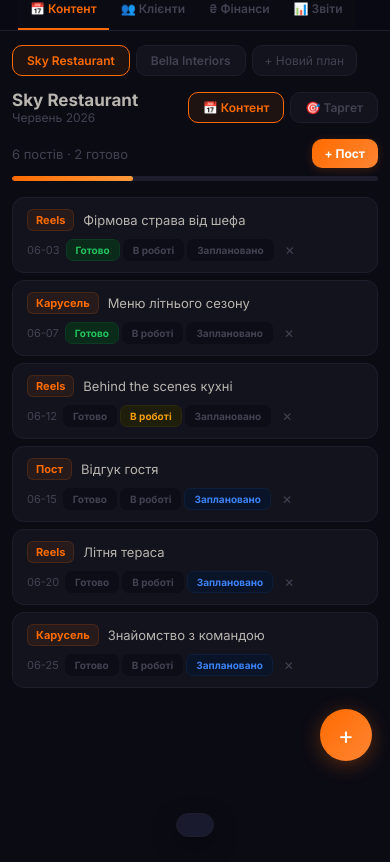
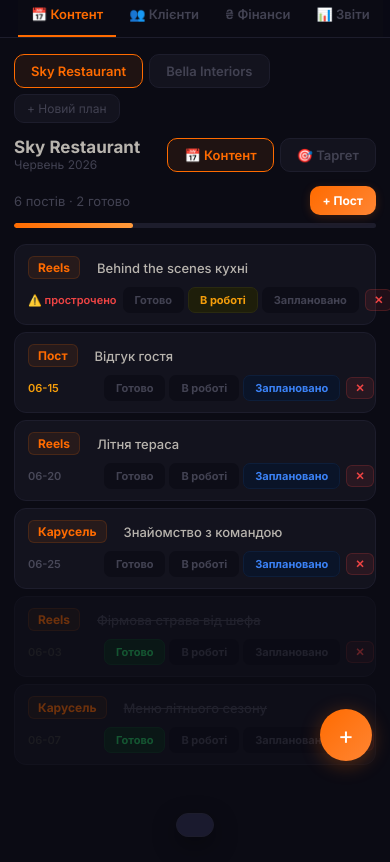
Before and after one commit to dianabirkovic-gif/frilanceos-landing, a plain HTML site: page frilanceos-v4.html in a window 390 px wide. Shown: the part 63-925 px from the top of the page. Before the commit the page ends 844 px from the top, so only its background shows below. Drawn offline with nearby package versions, Linux system fonts and the light colour scheme.

Commit message:
Add files via upload

```diff
--- a/frilanceos-v4.html
+++ b/frilanceos-v4.html
@@ -204,15 +204,29 @@ tr:hover td{background:#ffffff03}
 @media(max-width:600px){.fab{display:flex}}
 
 @media(max-width:480px){
-  .hdr{padding:0 14px;height:52px}
-  .logo-name{font-size:15px}
-  .nav-btn{padding:12px 12px;font-size:12px}
-  .main{padding:14px 12px 80px}
-  .stats-row{gap:8px}
-  .stat-card{padding:12px}
-  .stat-card .val{font-size:19px}
-  .post-row{flex-wrap:wrap;gap:8px}
-  .post-row>div:last-child{width:100%;justify-content:flex-start}
+  .hdr{padding:0 14px;height:56px}
+  .logo-name{font-size:16px}
+  .logo-icon{width:34px;height:34px;font-size:18px}
+  .hdr-stat .val{font-size:20px}
+  .nav-btn{padding:13px 13px;font-size:13px}
+  .main{padding:16px 14px 90px}
+  .stats-row{gap:10px}
+  .stat-card{padding:14px}
+  .stat-card .val{font-size:22px}
+  .stat-card .lbl{font-size:10px}
+  .post-row{padding:13px 14px}
+  .post-row>div:last-child{width:100%;justify-content:flex-start;margin-top:4px}
+  .stt-btn{padding:5px 11px;font-size:11px}
+  .post-type{font-size:12px;padding:3px 9px}
+  .cl-name{font-size:15px}
+  .cl-meta{font-size:12px}
+  .tab-btn{padding:8px 16px;font-size:13px}
+  .btn-accent{padding:11px 20px;font-size:14px}
+  .btn-green{padding:11px 20px;font-size:14px}
+  .inp{padding:12px 14px;font-size:15px}
+  .field label{font-size:11px}
+  .kpi-card .usd{font-size:22px}
+  .kpi-card .lbl{font-size:10px}
 }
 </style>
 </head>
@@ -493,7 +507,7 @@ var INIT_TARGETS = [
 // STORAGE
 // ══════════════════════════════════════════════════════════════
 function load() {
-  // Version check — якщо стара версія, скидаємо дані
+  // Version check
   var ver = localStorage.getItem('fos_ver');
   if (ver !== '4') {
     localStorage.removeItem('fos_entries');
@@ -507,6 +521,8 @@ function load() {
   try { state.plans = JSON.parse(localStorage.getItem('fos_plans') || 'null') || INIT_PLANS.slice(); } catch(e) { state.plans = INIT_PLANS.slice(); }
   try { state.targets = JSON.parse(localStorage.getItem('fos_targets') || 'null') || INIT_TARGETS.slice(); } catch(e) { state.targets = INIT_TARGETS.slice(); }
   try { state.goal = JSON.parse(localStorage.getItem('fos_goal') || 'null') || {amount:5000,currency:'USD',type:'month'}; } catch(e) {}
+
+  // Версія перевірена, дані завантажені
   activeContentClient = state.plans[0] ? state.plans[0].clientId : null;
   activeReportClient = state.clients[0] ? state.clients[0].id : null;
 }
@@ -929,18 +945,42 @@ function renderContent() {
     if (!plan.posts.length) {
       html += '<div class="card"><div class="empty-state"><div class="empty-icon">✍️</div><div class="empty-title">Немає постів</div><div class="empty-sub">Натисни «+ Пост» щоб додати перший</div></div></div>';
     } else {
-      plan.posts.forEach(function(post) {
+      // Сортуємо: заплановані/в роботі за датою (найближчі вгорі), виконані — вниз
+      var sorted = plan.posts.slice().sort(function(a, b) {
+        if (a.status === 'done' && b.status !== 'done') return 1;
+        if (a.status !== 'done' && b.status === 'done') return -1;
+        return a.date < b.date ? -1 : a.date > b.date ? 1 : 0;
+      });
+      sorted.forEach(function(post) {
+        var isDone = post.status === 'done';
         var statusBtns = Object.keys(POST_ST).map(function(s) {
           var st = POST_ST[s];
           var cls = post.status === s ? st.cls : '';
           return '<button class="stt-btn ' + cls + '" onclick="setPostStatus(' + plan.id + ',' + post.id + ',\'' + s + '\')">' + st.l + '</button>';
         }).join('');
-        html += '<div class="post-row">';
-        html += '<div style="display:flex;align-items:center;flex:1"><span class="post-type">' + post.type + '</span><span style="font-size:13px">' + post.topic + '</span></div>';
-        html += '<div style="display:flex;align-items:center;gap:6px"><span style="font-size:11px;color:var(--muted)">' + post.date.slice(5) + '</span>';
-        html += '<div style="display:flex;gap:3px">' + statusBtns + '</div>';
-        html += '<button onclick="delPost(' + plan.id + ',' + post.id + ')" style="background:none;border:none;color:var(--muted);cursor:pointer;padding:2px 5px;font-size:12px">✕</button>';
-        html += '</div></div>';
+
+        var today = new Date(); today.setHours(0,0,0,0);
+        var postDate = new Date(post.date);
+        var diffDays = Math.round((postDate - today) / (1000*60*60*24));
+        var dateColor = isDone ? '#333' : diffDays <= 0 ? '#EF4444' : diffDays <= 3 ? '#F59E0B' : '#484858';
+        var dateLabel = post.date.slice(5);
+        if (!isDone && diffDays === 0) dateLabel = '🔴 сьогодні';
+        else if (!isDone && diffDays === 1) dateLabel = '🟡 завтра';
+        else if (!isDone && diffDays < 0) dateLabel = '⚠️ прострочено';
+
+        html += '<div style="background:var(--card);border:1px solid var(--border);border-radius:12px;padding:11px 13px;margin-bottom:7px' + (isDone ? ';opacity:0.4' : '') + '">';
+        // Рядок 1: тип + назва
+        html += '<div style="display:flex;align-items:center;gap:8px;margin-bottom:8px">';
+        html += '<span class="post-type" style="flex-shrink:0">' + post.type + '</span>';
+        html += '<span style="font-size:13px;font-weight:500' + (isDone ? ';text-decoration:line-through;color:var(--muted)' : '') + '">' + post.topic + '</span>';
+        html += '</div>';
+        // Рядок 2: дата + кнопки + видалити
+        html += '<div style="display:flex;align-items:center;gap:6px">';
+        html += '<span style="font-size:11px;font-weight:600;color:' + dateColor + ';min-width:70px;flex-shrink:0">' + dateLabel + '</span>';
+        html += '<div style="display:flex;gap:4px;flex:1">' + statusBtns + '</div>';
+        html += '<button onclick="delPost(' + plan.id + ',' + post.id + ')" style="background:#EF444418;border:1px solid #EF444330;color:#EF4444;cursor:pointer;padding:3px 8px;font-size:11px;border-radius:6px;font-weight:700;flex-shrink:0">✕</button>';
+        html += '</div>';
+        html += '</div>';
       });
     }
   }
@@ -1060,7 +1100,13 @@ function delPost(planId, postId) {
 }
 function setPostStatus(planId, postId, status) {
   state.plans = state.plans.map(function(p) {
-    return p.id === planId ? Object.assign({},p,{posts: p.posts.map(function(post) { return post.id === postId ? Object.assign({},post,{status:status}) : post; })}) : p;
+    return p.id === planId ? Object.assign({},p,{posts: p.posts.map(function(post) {
+      if (post.id !== postId) return post;
+      var updated = Object.assign({},post,{status:status});
+      if (status === 'done') updated.doneAt = new Date().toISOString();
+      else delete updated.doneAt;
+      return updated;
+    })}) : p;
   });
   save('fos_plans', state.plans);
   renderContent();
```
